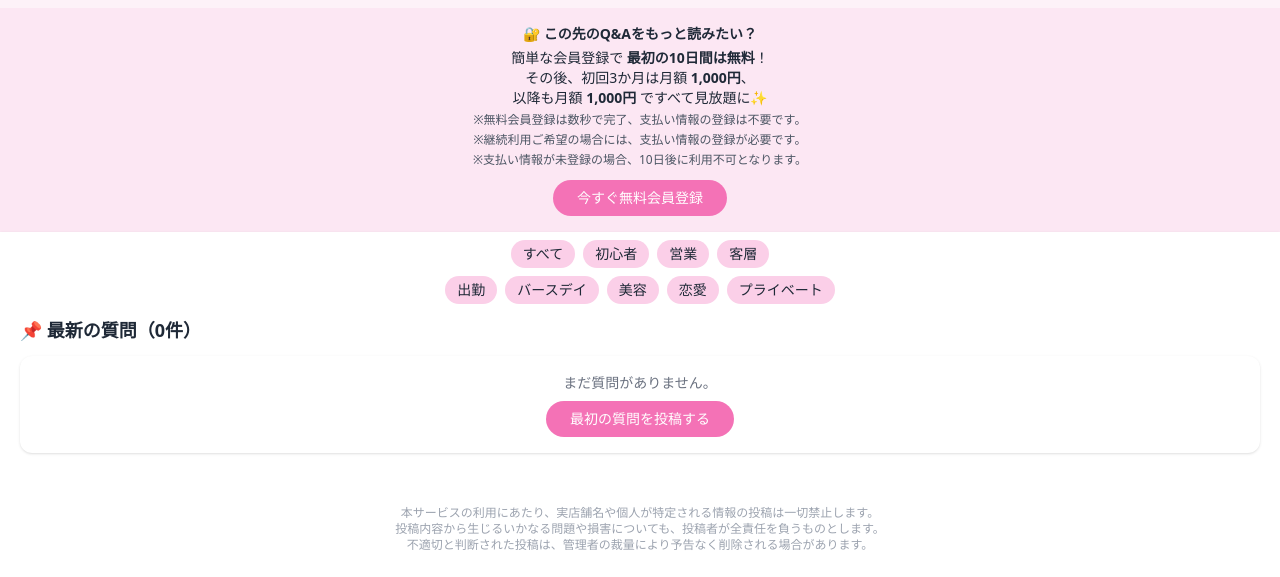
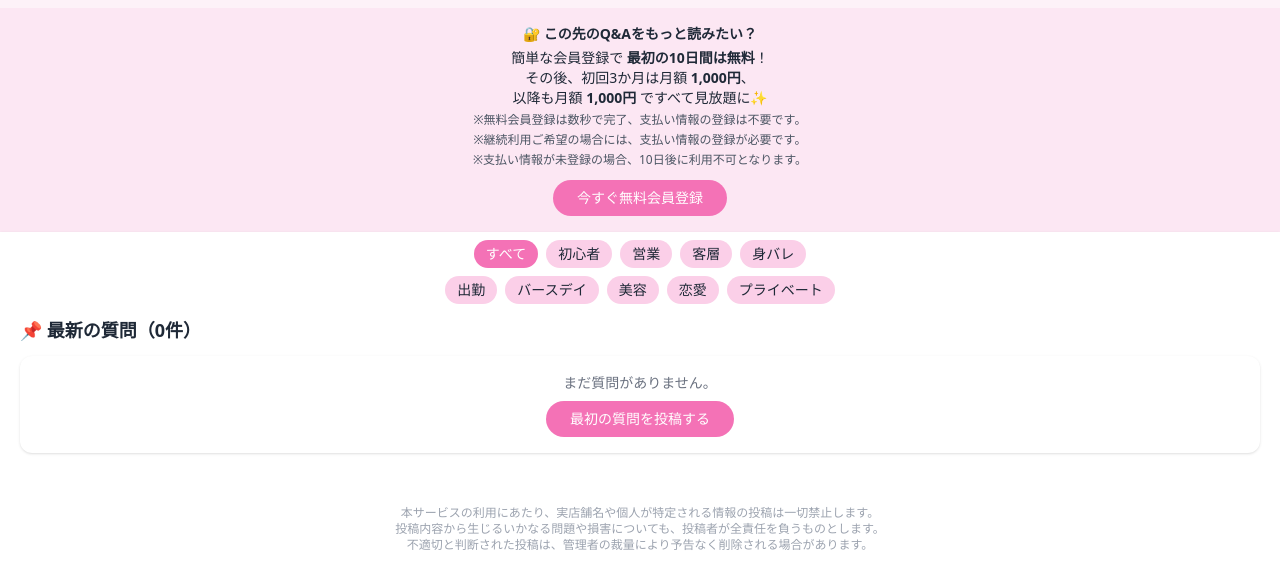
Before and after one commit to ymzk4160/ymzk4160-cabaq-flask, a Flask app: page / in a window 1280 px wide. Shown: the part 233-810 px from the top of the page. Run offline with Flask 3, Linux system fonts and the light colour scheme; some libraries are stand-ins or nearby versions.

Commit message:
Update index.html

```diff
--- a/app/templates/main/index.html
+++ b/app/templates/main/index.html
@@ -43,10 +43,11 @@
 <div class="p-2 bg-white shadow">
   <!-- 1段目 -->
   <div class="flex justify-center mb-2">
-    <button onclick="filterCategory('all')" class="category-button inline-block bg-pink-200 hover:bg-pink-100 text-sm px-3 py-1 rounded-full mx-1" data-category-btn="all">すべて</button>
+    <button onclick="filterCategory('all')" class="category-button inline-block bg-pink-400 text-white text-sm px-3 py-1 rounded-full mx-1" data-category-btn="all">すべて</button>
     <button onclick="filterCategory('初心者')" class="category-button inline-block bg-pink-200 hover:bg-pink-300 text-sm px-3 py-1 rounded-full mx-1" data-category-btn="初心者">初心者</button>
     <button onclick="filterCategory('営業')" class="category-button inline-block bg-pink-200 hover:bg-pink-300 text-sm px-3 py-1 rounded-full mx-1" data-category-btn="営業">営業</button>
     <button onclick="filterCategory('客層')" class="category-button inline-block bg-pink-200 hover:bg-pink-300 text-sm px-3 py-1 rounded-full mx-1" data-category-btn="客層">客層</button>
+    <button onclick="filterCategory('身バレ')" class="category-button inline-block bg-pink-200 hover:bg-pink-300 text-sm px-3 py-1 rounded-full mx-1" data-category-btn="身バレ">身バレ</button>
   </div>
   <!-- 2段目 -->
   <div class="flex justify-center">
```
